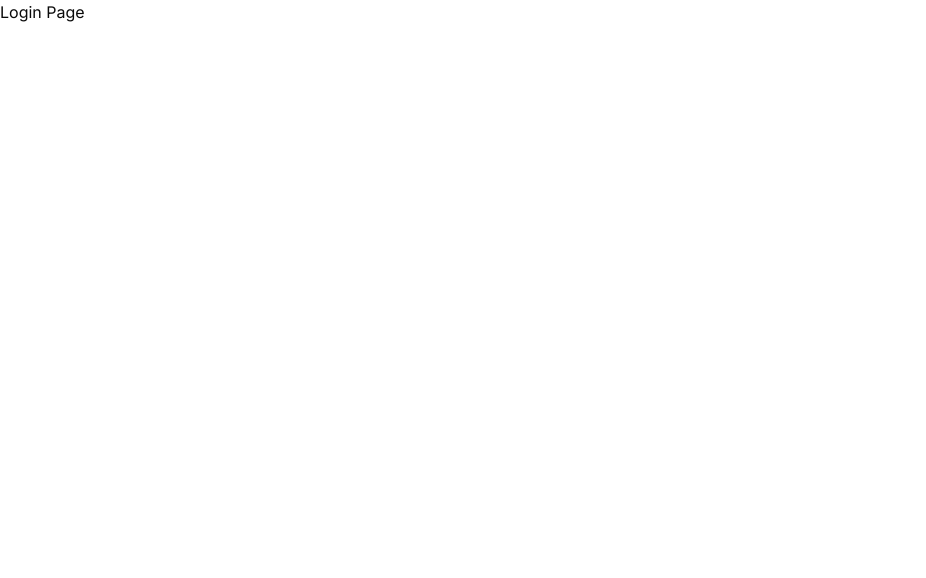
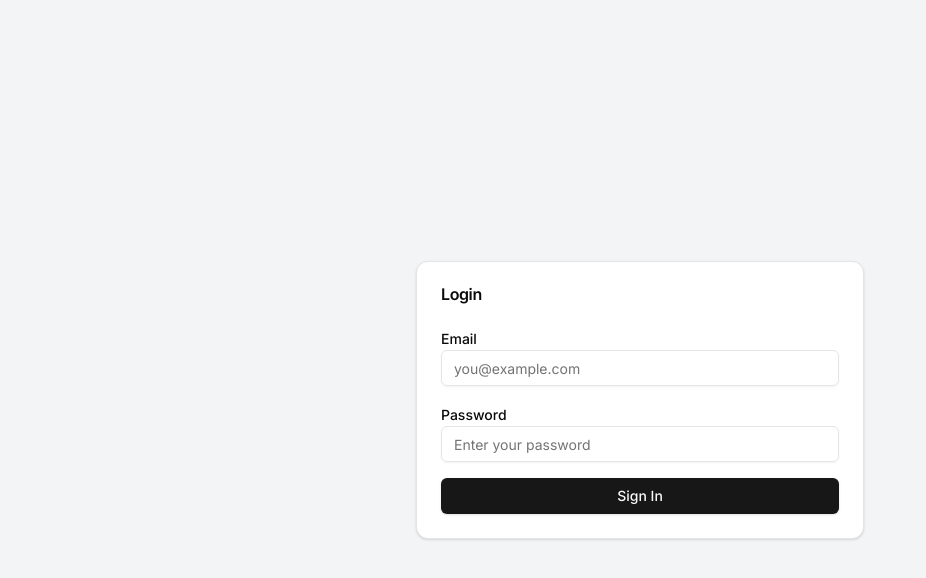
Before and after one commit to bryanmax9/beachhacks2025, a Next.js app: page /login in a window 1280 px wide. Shown: the top 578 px of the page, without its empty margins (0-926 px from the left). Built offline with nearby package versions, Linux system fonts and the light colour scheme.

Commit message:
added login page

```diff
--- a/package.json
+++ b/package.json
@@ -9,6 +9,8 @@
     "lint": "next lint"
   },
   "dependencies": {
+    "@radix-ui/react-label": "^2.1.0",
+    "@radix-ui/react-slot": "^1.1.0",
     "class-variance-authority": "^0.7.1",
     "clsx": "^2.1.1",
     "lucide-react": "^0.462.0",
--- a/src/app/(landing)/(auth)/login/page.tsx
+++ b/src/app/(landing)/(auth)/login/page.tsx
@@ -1,8 +1,57 @@
+'use client'
 
+import { useState } from 'react'
+import { Button } from "@/components/ui/button"
+import { Input } from "@/components/ui/input"
+import { Label } from "@/components/ui/label"
+import { Card, CardContent, CardDescription, CardHeader, CardTitle } from "@/components/ui/card"
 
-export default function LoginPage(){
+export default function LoginPage() {
+    const [email, setEmail] = useState('')
+    const [password, setPassword] = useState('')
+
+    const handleSubmit = (e: React.FormEvent) => {
+        e.preventDefault()
+        // Add your login logic here
+        console.log('Login attempt:', { email, password })
+    }
 
     return (
-        <h1>Login Page</h1>
+        <div className="flex justify-center items-center min-h-screen bg-gray-100">
+            <Card className="w-full max-w-md">
+                <CardHeader>
+                    <CardTitle>Login</CardTitle>
+                </CardHeader>
+                <CardContent>
+                    <form onSubmit={handleSubmit} className="space-y-4">
+                        <div>
+                            <Label htmlFor="email">Email</Label>
+                            <Input
+                                id="email"
+                                type="email"
+                                placeholder="you@example.com"
+                                value={email}
+                                onChange={(e) => setEmail(e.target.value)}
+                                required
+                            />
+                        </div>
+                        <div>
+                            <Label htmlFor="password">Password</Label>
+                            <Input
+                                id="password"
+                                type="password"
+                                placeholder="Enter your password"
+                                value={password}
+                                onChange={(e) => setPassword(e.target.value)}
+                                required
+                            />
+                        </div>
+                        <Button type="submit" className="w-full">
+                            Sign In
+                        </Button>
+                    </form>
+                </CardContent>
+            </Card>
+        </div>
     )
 }
--- /dev/null
+++ b/src/components/ui/button.tsx
@@ -0,0 +1,57 @@
+import * as React from "react"
+import { Slot } from "@radix-ui/react-slot"
+import { cva, type VariantProps } from "class-variance-authority"
+
+import { cn } from "@/lib/utils"
+
+const buttonVariants = cva(
+  "inline-flex items-center justify-center gap-2 whitespace-nowrap rounded-md text-sm font-medium transition-colors focus-visible:outline-none focus-visible:ring-1 focus-visible:ring-ring disabled:pointer-events-none disabled:opacity-50 [&_svg]:pointer-events-none [&_svg]:size-4 [&_svg]:shrink-0",
+  {
+    variants: {
+      variant: {
+        default:
+          "bg-primary text-primary-foreground shadow hover:bg-primary/90",
+        destructive:
+          "bg-destructive text-destructive-foreground shadow-sm hover:bg-destructive/90",
+        outline:
+          "border border-input bg-background shadow-sm hover:bg-accent hover:text-accent-foreground",
+        secondary:
+          "bg-secondary text-secondary-foreground shadow-sm hover:bg-secondary/80",
+        ghost: "hover:bg-accent hover:text-accent-foreground",
+        link: "text-primary underline-offset-4 hover:underline",
+      },
+      size: {
+        default: "h-9 px-4 py-2",
+        sm: "h-8 rounded-md px-3 text-xs",
+        lg: "h-10 rounded-md px-8",
+        icon: "h-9 w-9",
+      },
+    },
+    defaultVariants: {
+      variant: "default",
+      size: "default",
+    },
+  }
+)
+
+export interface ButtonProps
+  extends React.ButtonHTMLAttributes<HTMLButtonElement>,
+    VariantProps<typeof buttonVariants> {
+  asChild?: boolean
+}
+
+const Button = React.forwardRef<HTMLButtonElement, ButtonProps>(
+  ({ className, variant, size, asChild = false, ...props }, ref) => {
+    const Comp = asChild ? Slot : "button"
+    return (
+      <Comp
+        className={cn(buttonVariants({ variant, size, className }))}
+        ref={ref}
+        {...props}
+      />
+    )
+  }
+)
+Button.displayName = "Button"
+
+export { Button, buttonVariants }
--- /dev/null
+++ b/src/components/ui/card.tsx
@@ -0,0 +1,76 @@
+import * as React from "react"
+
+import { cn } from "@/lib/utils"
+
+const Card = React.forwardRef<
+  HTMLDivElement,
+  React.HTMLAttributes<HTMLDivElement>
+>(({ className, ...props }, ref) => (
+  <div
+    ref={ref}
+    className={cn(
+      "rounded-xl border bg-card text-card-foreground shadow",
+      className
+    )}
+    {...props}
+  />
+))
+Card.displayName = "Card"
+
+const CardHeader = React.forwardRef<
+  HTMLDivElement,
+  React.HTMLAttributes<HTMLDivElement>
+>(({ className, ...props }, ref) => (
+  <div
+    ref={ref}
+    className={cn("flex flex-col space-y-1.5 p-6", className)}
+    {...props}
+  />
+))
+CardHeader.displayName = "CardHeader"
+
+const CardTitle = React.forwardRef<
+  HTMLDivElement,
+  React.HTMLAttributes<HTMLDivElement>
+>(({ className, ...props }, ref) => (
+  <div
+    ref={ref}
+    className={cn("font-semibold leading-none tracking-tight", className)}
+    {...props}
+  />
+))
+CardTitle.displayName = "CardTitle"
+
+const CardDescription = React.forwardRef<
+  HTMLDivElement,
+  React.HTMLAttributes<HTMLDivElement>
+>(({ className, ...props }, ref) => (
+  <div
+    ref={ref}
+    className={cn("text-sm text-muted-foreground", className)}
+    {...props}
+  />
+))
+CardDescription.displayName = "CardDescription"
+
+const CardContent = React.forwardRef<
+  HTMLDivElement,
+  React.HTMLAttributes<HTMLDivElement>
+>(({ className, ...props }, ref) => (
+  <div ref={ref} className={cn("p-6 pt-0", className)} {...props} />
+))
+CardContent.displayName = "CardContent"
+
+const CardFooter = React.forwardRef<
+  HTMLDivElement,
+  React.HTMLAttributes<HTMLDivElement>
+>(({ className, ...props }, ref) => (
+  <div
+    ref={ref}
+    className={cn("flex items-center p-6 pt-0", className)}
+    {...props}
+  />
+))
+CardFooter.displayName = "CardFooter"
+
+export { Card, CardHeader, CardFooter, CardTitle, CardDescription, CardContent }
--- /dev/null
+++ b/src/components/ui/input.tsx
@@ -0,0 +1,22 @@
+import * as React from "react"
+
+import { cn } from "@/lib/utils"
+
+const Input = React.forwardRef<HTMLInputElement, React.ComponentProps<"input">>(
+  ({ className, type, ...props }, ref) => {
+    return (
+      <input
+        type={type}
+        className={cn(
+          "flex h-9 w-full rounded-md border border-input bg-transparent px-3 py-1 text-base shadow-sm transition-colors file:border-0 file:bg-transparent file:text-sm file:font-medium file:text-foreground placeholder:text-muted-foreground focus-visible:outline-none focus-visible:ring-1 focus-visible:ring-ring disabled:cursor-not-allowed disabled:opacity-50 md:text-sm",
+          className
+        )}
+        ref={ref}
+        {...props}
+      />
+    )
+  }
+)
+Input.displayName = "Input"
+
+export { Input }
--- /dev/null
+++ b/src/components/ui/label.tsx
@@ -0,0 +1,26 @@
+"use client"
+
+import * as React from "react"
+import * as LabelPrimitive from "@radix-ui/react-label"
+import { cva, type VariantProps } from "class-variance-authority"
+
+import { cn } from "@/lib/utils"
+
+const labelVariants = cva(
+  "text-sm font-medium leading-none peer-disabled:cursor-not-allowed peer-disabled:opacity-70"
+)
+
+const Label = React.forwardRef<
+  React.ElementRef<typeof LabelPrimitive.Root>,
+  React.ComponentPropsWithoutRef<typeof LabelPrimitive.Root> &
+    VariantProps<typeof labelVariants>
+>(({ className, ...props }, ref) => (
+  <LabelPrimitive.Root
+    ref={ref}
+    className={cn(labelVariants(), className)}
+    {...props}
+  />
+))
+Label.displayName = LabelPrimitive.Root.displayName
+
+export { Label }
```
Also changed, not shown: 1 other file (tests, documents, lock files or other folders).
